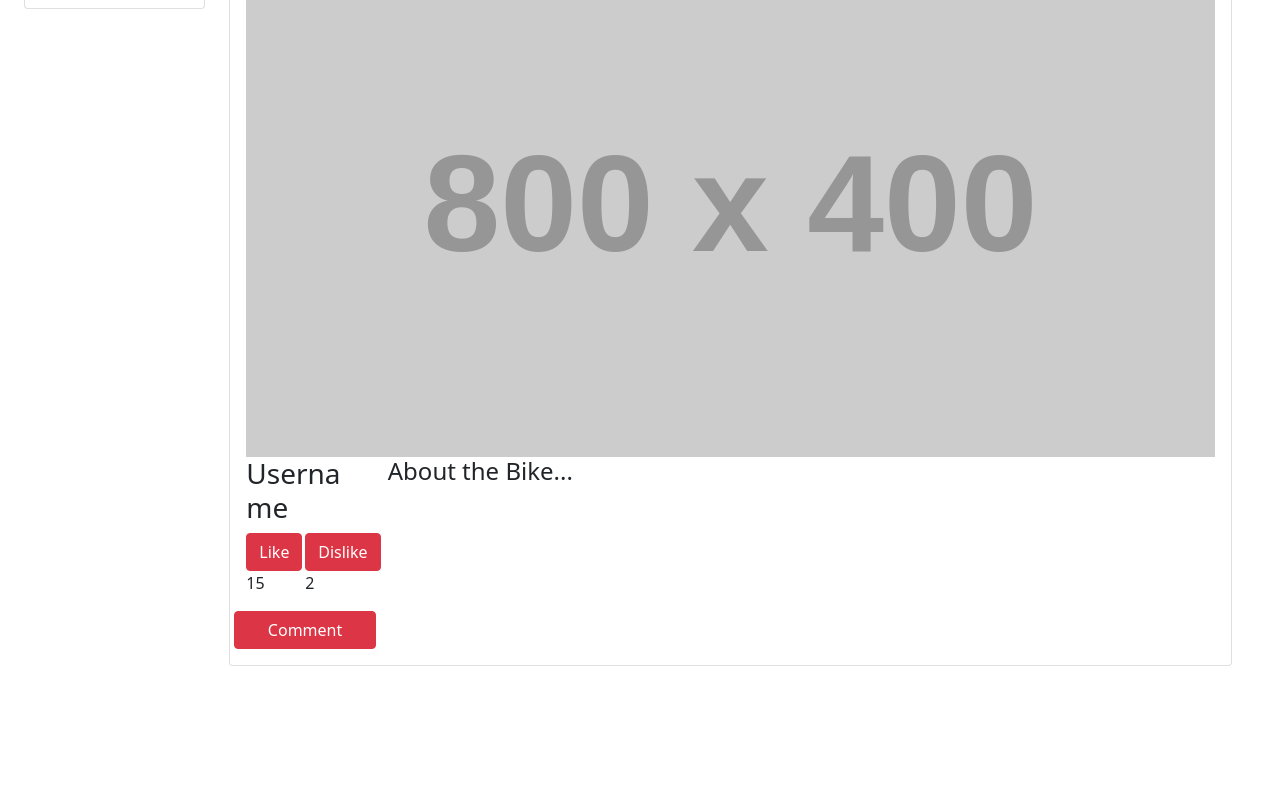
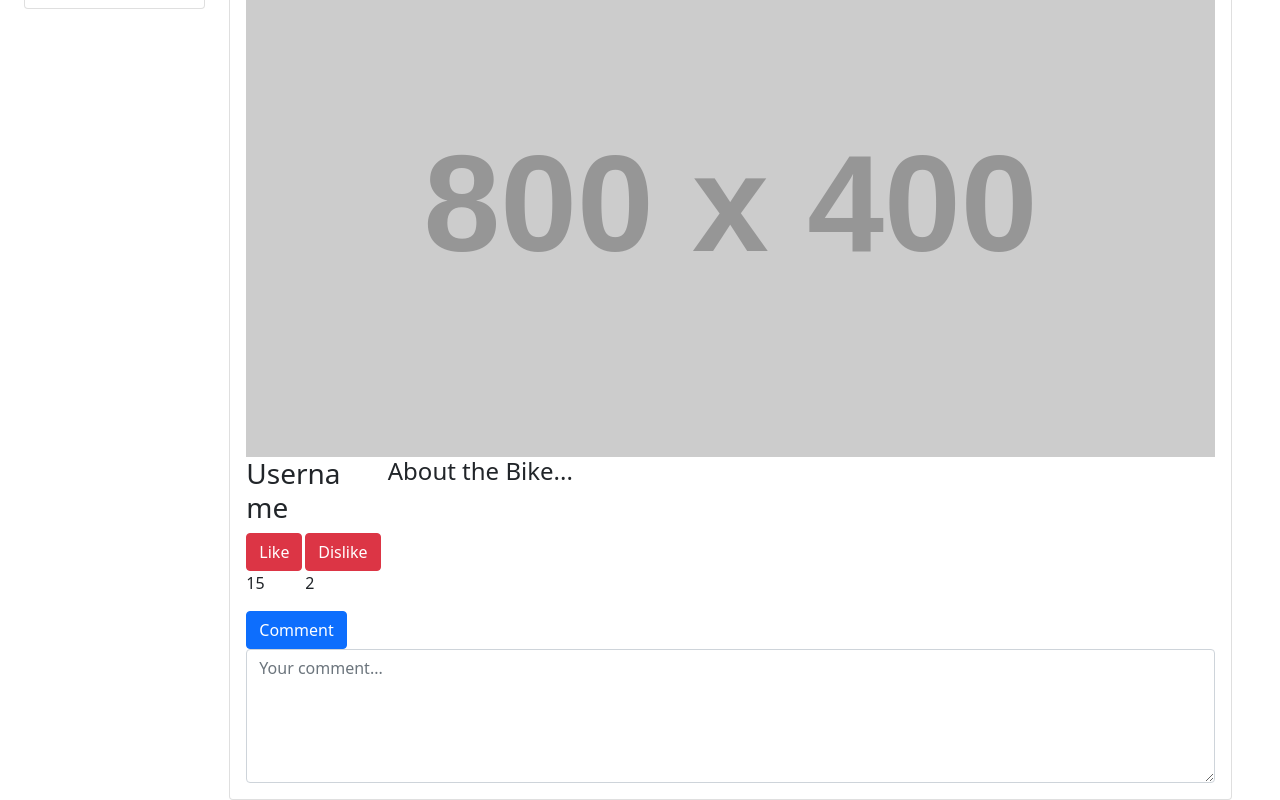
Before and after one commit to SprengerV/bike_check, a React (Create React App) app in the folder client/: page / in a window 1280 px wide. Shown: the part 586-1386 px from the top of the page. Before the commit the page ends 1252 px from the top, so only its background shows below. Built offline with nearby package versions, Linux system fonts and the light colour scheme; a web font is replaced by a local one.

Commit message:
add an accordion comment section

```diff
--- a/client/src/Components/Post/index.js
+++ b/client/src/Components/Post/index.js
@@ -84,12 +84,19 @@ const Post = () => {
                                             <Button variant="danger">Dislike</Button>
                                             <p className="dislikeCount">2</p>
                                         </div>
-                                        <Button variant="danger">Comment</Button>
                                     </div>
                                     <div className="col-10">
                                         <h4>About the Bike...</h4>
                                     </div>
                                 </div>
+                                <Accordion defaultActiveKey='0'>
+                                    <Accordion.Toggle as={Button} eventKey='0'>
+                                        Comment
+                                    </Accordion.Toggle>
+                                    <Accordion.Collapse eventKey='0'>
+                                        <FormControl as="textarea" rows="5" placeholder="Your comment..." />
+                                    </Accordion.Collapse>
+                                </Accordion>
                             </div>
                         </div>
                     </Card.Body>
```
